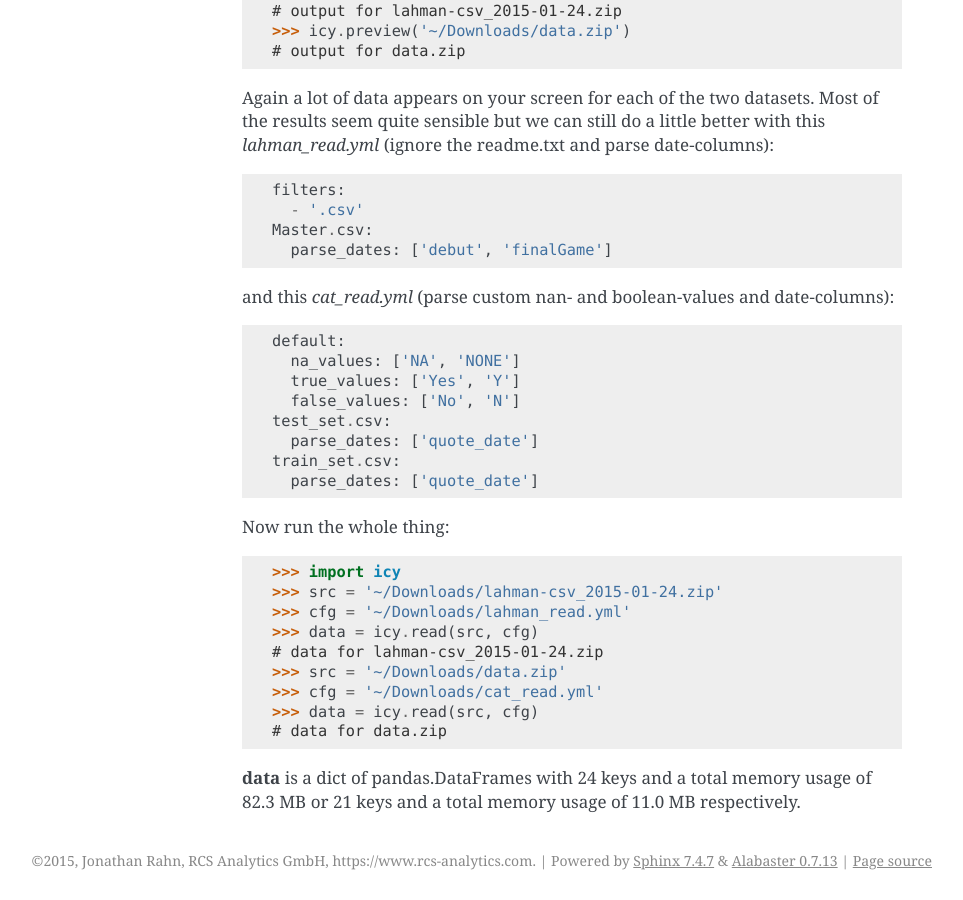
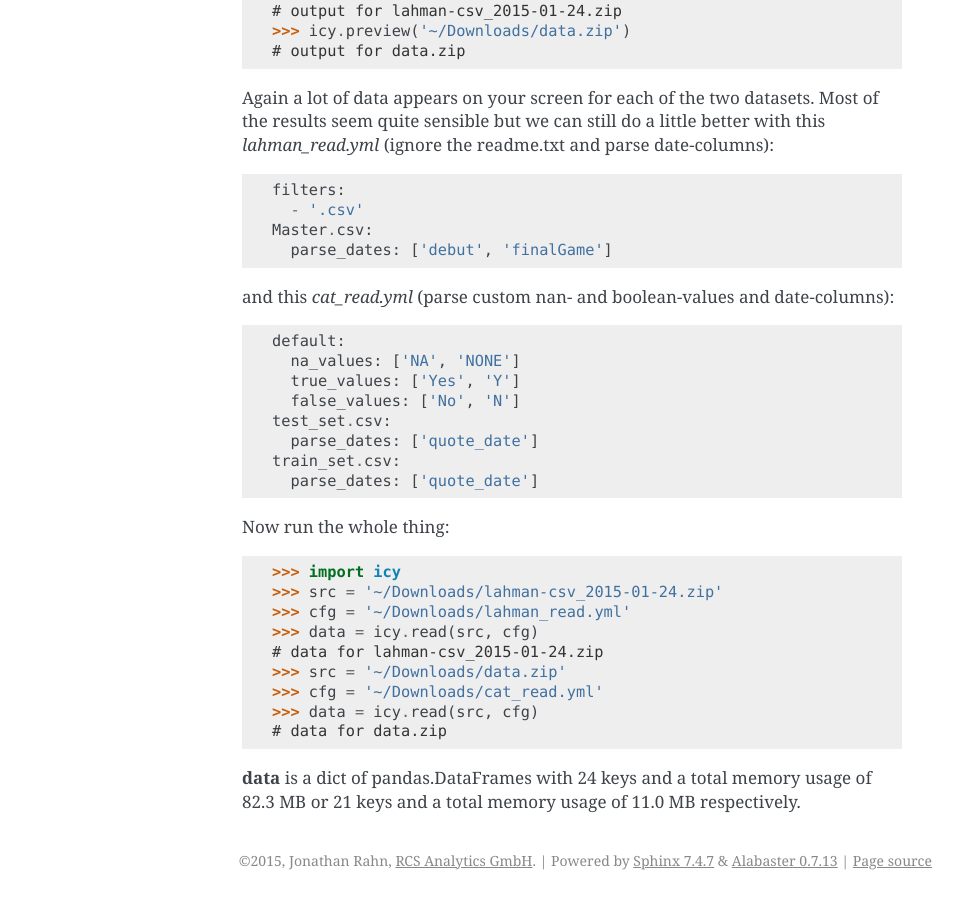
Before and after one commit to jorahn/icy, a Sphinx documentation site: the page built from doc/examples.rst, in a window 1280 px wide and 900 px high, scrolled down 2175 px. Shown: the whole window, without its empty margins (178-1141 px from the left). Built offline with Sphinx 7.4.7, drawn with Linux system fonts in a browser that asks for light colours; some of the changed lines change nothing that is shown.

Commit message:
updated docs

```diff
--- a/doc/_templates/layout.html
+++ b/doc/_templates/layout.html
@@ -1,15 +1,35 @@
 {% extends "!layout.html" %}
+
+{% block linktags %}
+{{ super() }}
+<link rel="canonical" href="https://www.rcs-analytics.com/icy/index.html">
+{% endblock %}
+
+{% block document %}
+<!-- Google Tag Manager -->
+<noscript><iframe src="//www.googletagmanager.com/ns.html?id=GTM-57QCXX"
+height="0" width="0" style="display:none;visibility:hidden"></iframe></noscript>
+<script>(function(w,d,s,l,i){w[l]=w[l]||[];w[l].push({'gtm.start':
+new Date().getTime(),event:'gtm.js'});var f=d.getElementsByTagName(s)[0],
+j=d.createElement(s),dl=l!='dataLayer'?'&l='+l:'';j.async=true;j.src=
+'//www.googletagmanager.com/gtm.js?id='+i+dl;f.parentNode.insertBefore(j,f);
+})(window,document,'script','dataLayer','GTM-57QCXX');</script>
+<!-- End Google Tag Manager -->
+
+{{ super() }}
+{% endblock %}
 
 {% block footer %}
 {{ super() }}
-<script>
-  (function(i,s,o,g,r,a,m){i['GoogleAnalyticsObject']=r;i[r]=i[r]||function(){
-  (i[r].q=i[r].q||[]).push(arguments)},i[r].l=1*new Date();a=s.createElement(o),
-  m=s.getElementsByTagName(o)[0];a.async=1;a.src=g;m.parentNode.insertBefore(a,m)
-  })(window,document,'script','//www.google-analytics.com/analytics.js','ga');
-
-  ga('create', 'UA-58367447-2', 'auto');
-  ga('send', 'pageview');
-
+<script type="application/ld+json">
+ {
+  "@context" : "http://schema.org",
+  "@type" : "SoftwareSourceCode",
+  "author" : "Jonathan Rahn",
+  "codeRepository" : "https://github.com/rcs-analytics/icy",
+  "codeSampleType" : "full",
+  "programmingLanguage" : "Python",
+  "about" : "data wrangling glue code"
+ }
 </script>
 {% endblock %}
--- a/doc/conf.py
+++ b/doc/conf.py
@@ -54,7 +54,7 @@
 
 # General information about the project.
 project = 'icy'
-copyright = '2015, Jonathan Rahn, RCS Analytics GmbH, https://www.rcs-analytics.com'
+copyright = '2015, Jonathan Rahn, <a href="https://www.rcs-analytics.com">RCS Analytics GmbH</a>'
 author = 'Jonathan Rahn'
 
 # The version info for the project you're documenting, acts as replacement for
```
Also changed, not shown: 11 other files.
